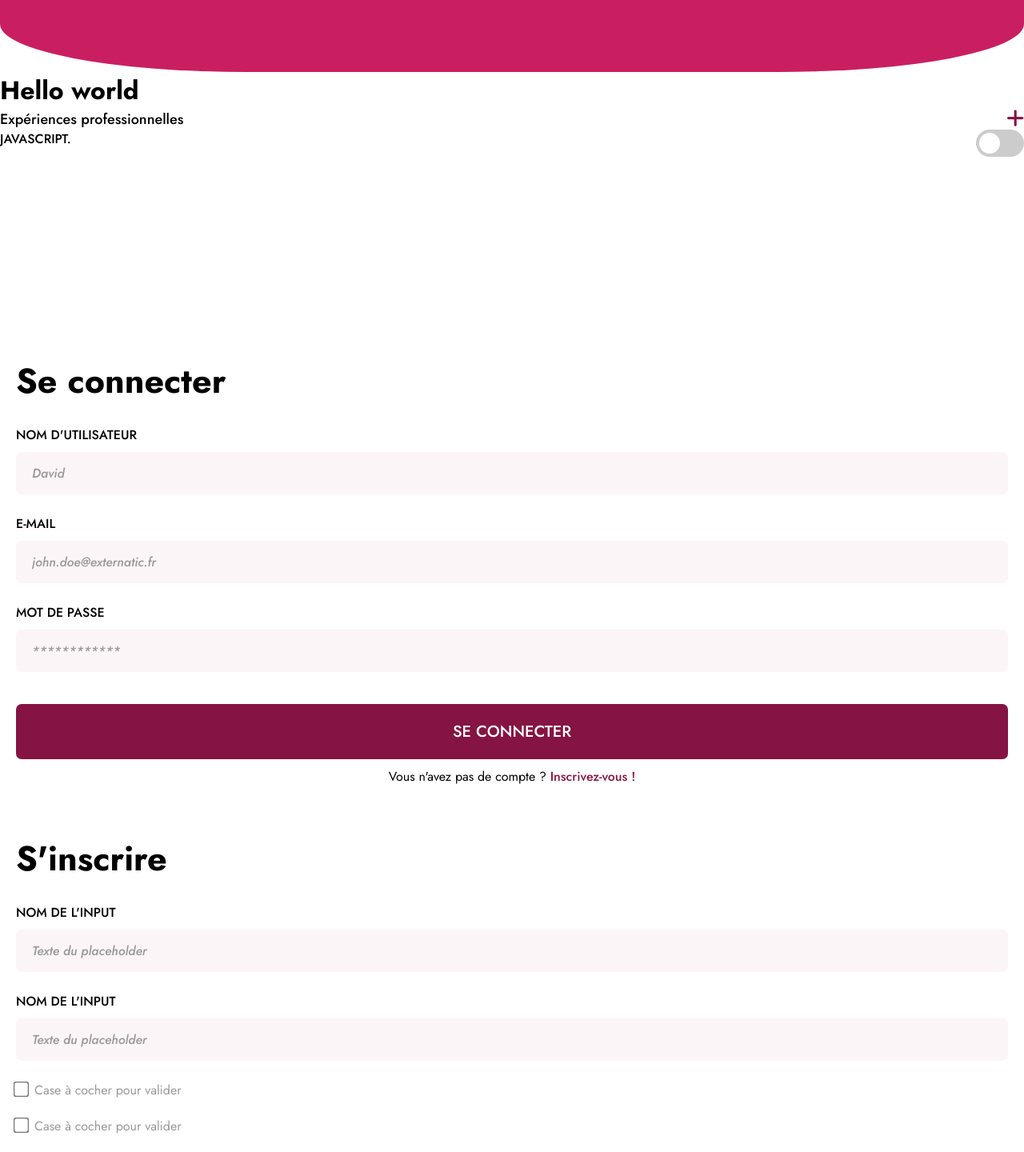
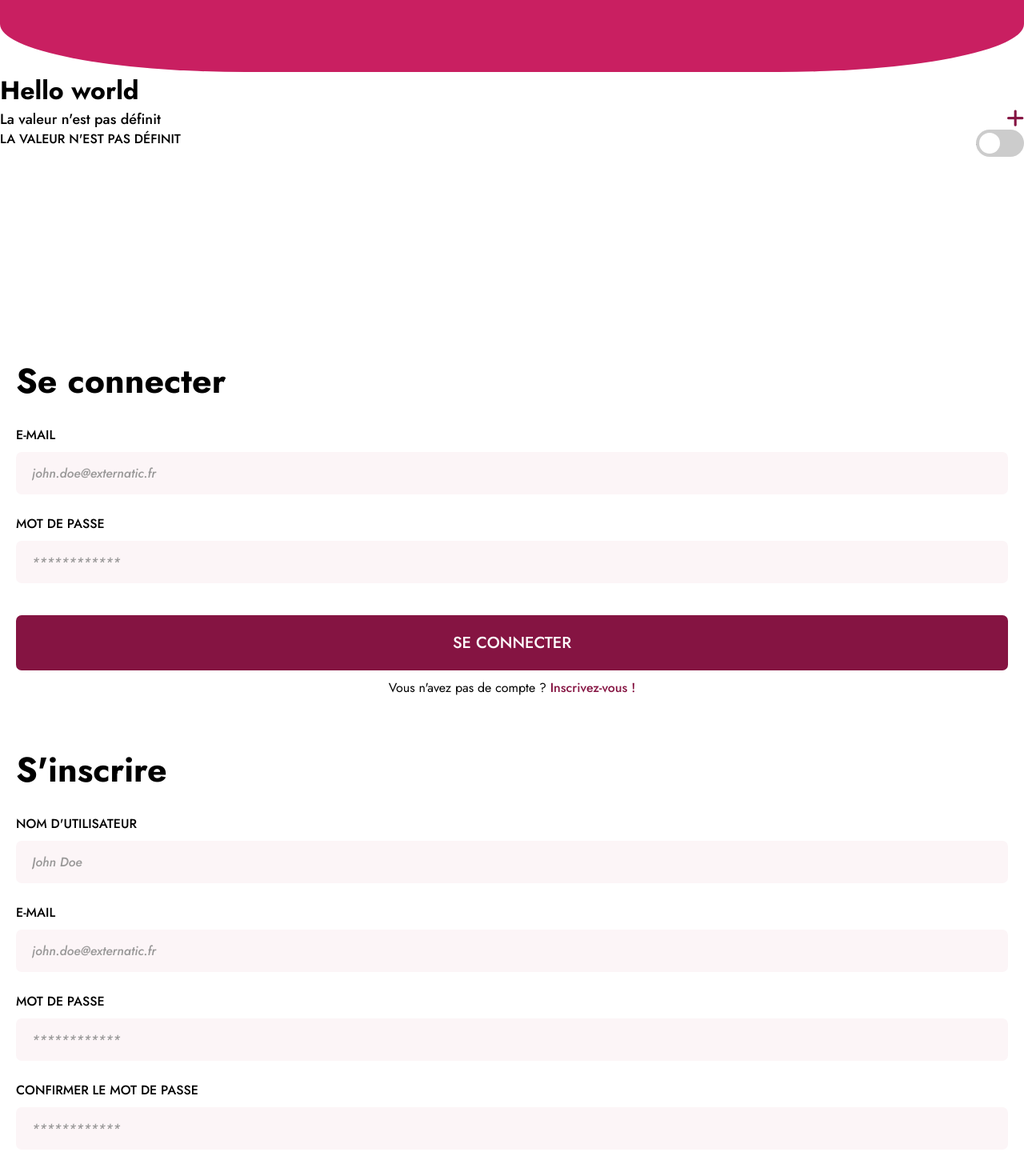
Before and after one commit to WildCodeSchool/2023-09-JS-BDX-P3-la-rive-droite, a React (Vite) app in the folder frontend/: page / in a window 1280 px wide. Shown: the part 160-1600 px from the top of the page at 80% size. Built offline with nearby package versions, Linux system fonts and the light colour scheme.

Commit message:
Add all prop-types conditions of components reusable

```diff
--- a/frontend/src/components/AddDetailsCV.jsx
+++ b/frontend/src/components/AddDetailsCV.jsx
@@ -1,14 +1,19 @@
 import React from "react";
+import PropTypes from "prop-types";
 import "../style/style_components/add-details-cv.css";
 import "../style/style_components/default-settings.css";
 
-function AddDetailsCV() {
+function AddDetailsCV({ textBtn }) {
   return (
     <div className="add-details-button">
-      <p>Expériences professionnelles</p>
+      <p>{textBtn ?? "La valeur n'est pas définit"}</p>
       <i className="fa-solid fa-plus"> </i>
     </div>
   );
 }
 
+AddDetailsCV.propTypes = {
+  textBtn: PropTypes.string.isRequired,
+};
+
 export default AddDetailsCV;
--- a/frontend/src/components/CheckboxCondition.jsx
+++ b/frontend/src/components/CheckboxCondition.jsx
@@ -1,11 +1,20 @@
-function CheckboxCondition() {
+import PropTypes from "prop-types";
+
+function CheckboxCondition({ textCondition }) {
   return (
     <div>
       <div className="container-checkbox">
         <input type="checkbox" id="scales" name="scales" />
-        <label htmlFor="scales">Case à cocher pour valider</label>
+        <label htmlFor="scales">
+          {textCondition ?? "Case à cocher pour valider"}
+        </label>
       </div>
     </div>
   );
 }
+
+CheckboxCondition.propTypes = {
+  textCondition: PropTypes.string.isRequired,
+};
+
 export default CheckboxCondition;
--- a/frontend/src/components/CompetenceSwitch.jsx
+++ b/frontend/src/components/CompetenceSwitch.jsx
@@ -1,11 +1,12 @@
 import React from "react";
+import PropTypes from "prop-types";
 import "../style/style_components/competence-switch.css";
 import "../style/style_components/default-settings.css";
 
-function CompetenceSwitch() {
+function CompetenceSwitch({ textBtn }) {
   return (
     <div className="competence-line">
-      <p className="label-champs">JavaScript.</p>
+      <p className="label-champs">{textBtn ?? "La valeur n'est pas définit"}</p>
       <label className="switch">
         _
         <input type="checkbox" />
@@ -15,4 +16,8 @@ function CompetenceSwitch() {
   );
 }
 
+CompetenceSwitch.propTypes = {
+  textBtn: PropTypes.string.isRequired,
+};
+
 export default CompetenceSwitch;
--- a/frontend/src/pages/LogIn.jsx
+++ b/frontend/src/pages/LogIn.jsx
@@ -11,7 +11,6 @@ function Login() {
         <form>
           <div className="champs-form">
             <div>
-              <Input titleInput="Nom d'utilisateur" holderText="David" />
               <Input titleInput="E-mail" holderText="john.doe@externatic.fr" />
               <Input titleInput="Mot de passe" holderText="************" />
               <ButtonMaxi textBtn="Se connecter" />
--- a/frontend/src/pages/SignIn.jsx
+++ b/frontend/src/pages/SignIn.jsx
@@ -14,12 +14,16 @@ function SignIn() {
         <form>
           <div className="champs-form">
             <div>
-              <Input />
-              <Input />
-              <CheckboxCondition />
-              <CheckboxCondition />
-              <CheckboxCondition />
-              <ButtonMaxi />
+              <Input titleInput="Nom d'utilisateur" holderText="John Doe" />
+              <Input titleInput="E-mail" holderText="john.doe@externatic.fr" />
+              <Input titleInput="Mot de passe" holderText="************" />
+              <Input
+                titleInput="Confirmer le mot de passe"
+                holderText="************"
+              />
+              <CheckboxCondition textCondition="J'accepte les conditions d'" />
+              <CheckboxCondition textCondition="Je veux créer ou télécharger mon cv maintenant !" />
+              <ButtonMaxi textBtn="S'inscrire" />
               <ButtonMini />
             </div>
           </div>
```
